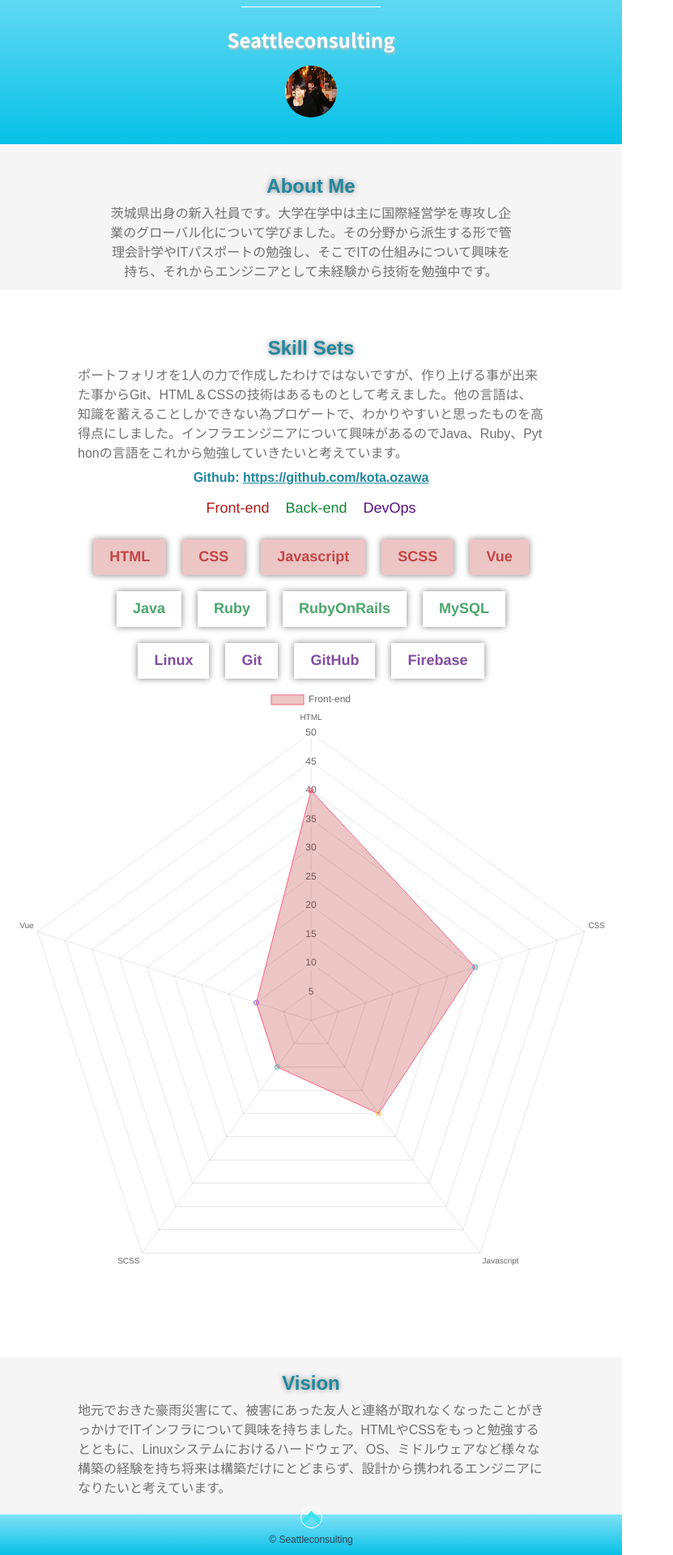
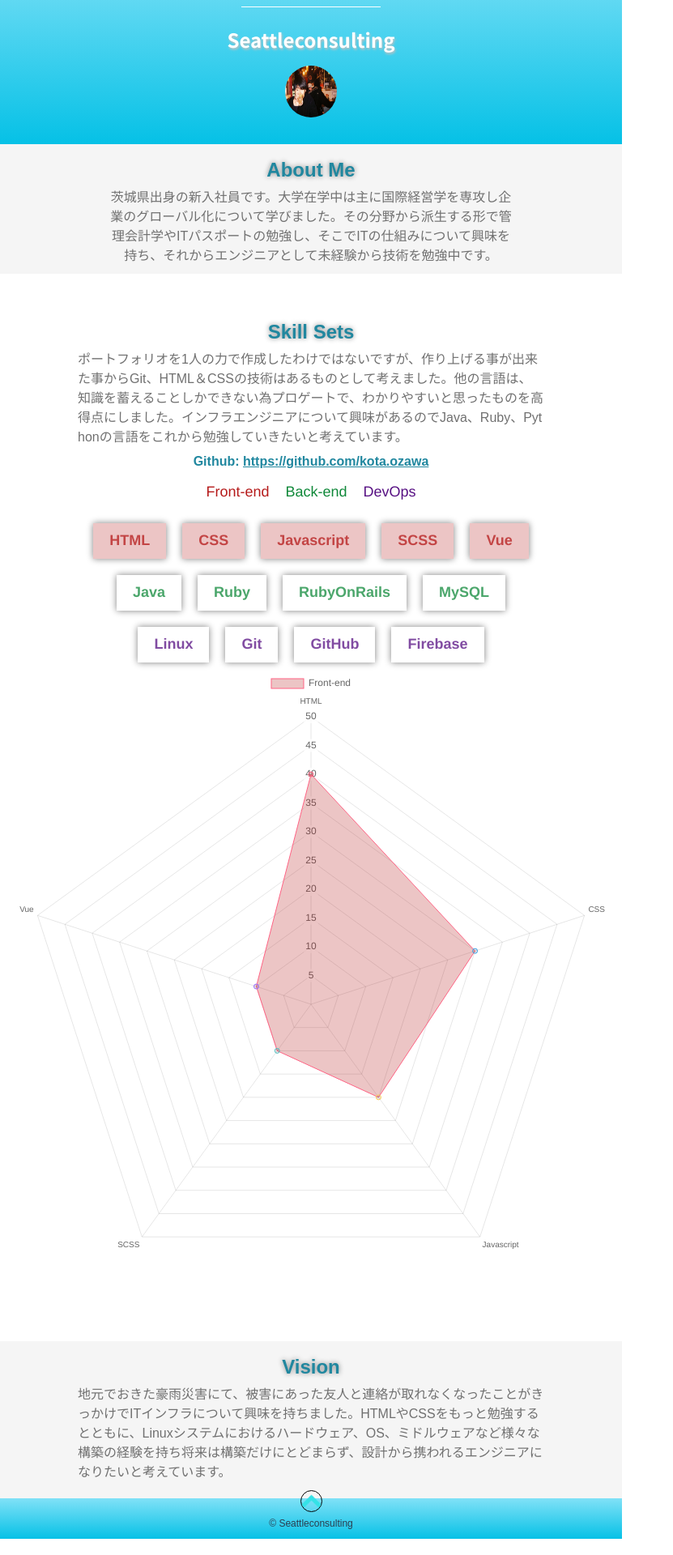
Before and after one commit to kota-1248/portfolio, a Vue app: page / in a window 1280 px wide. Shown: the part 104-2024 px from the top of the page at 81% size, without its empty margins (0-831 px from the left). Built offline with nearby package versions, Linux system fonts and the light colour scheme; what vue-smoothscroll would draw is missing.

Commit message:
ポートフォリオ

```diff
--- a/src/components/About.vue
+++ b/src/components/About.vue
@@ -25,7 +25,7 @@ export default {
 #aboutSection {
   background-color: #f5f5f5;
   text-align: center;
-  padding: 40px 0 90px 0;
+  padding: 20px 0 90px 0;
   height: auto;
   width: 100%;
 }
--- a/src/components/Footer.vue
+++ b/src/components/Footer.vue
@@ -19,7 +19,7 @@ export default {
     clickSmoothScroll () {
       event.preventDefault()
       this.$SmoothScroll(
-        document.querySelector('#app'),
+        document.querySelector('headerSection'),
         400,
         'y'
       )
@@ -40,7 +40,7 @@ export default {
   #footerScroll {
     width: 25px;
     height: 25px;
-    border: 1px solid #fff;
+    border: 1px solid #000;
     border-radius: 50%;
     top: -10px;
     position: relative;
```
